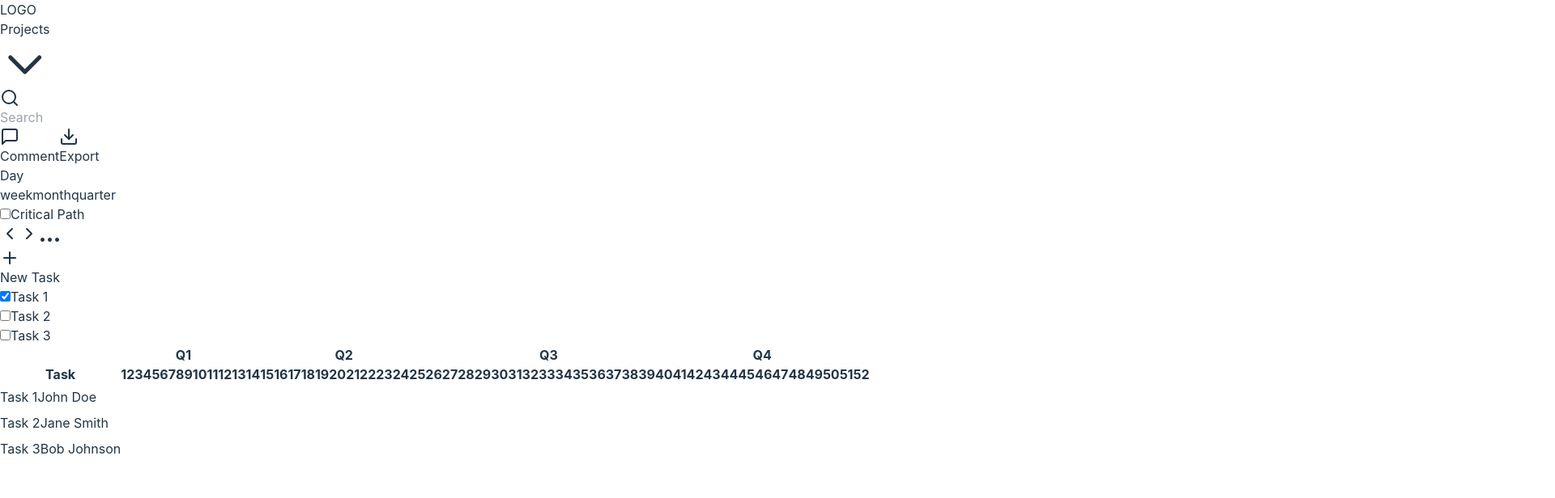
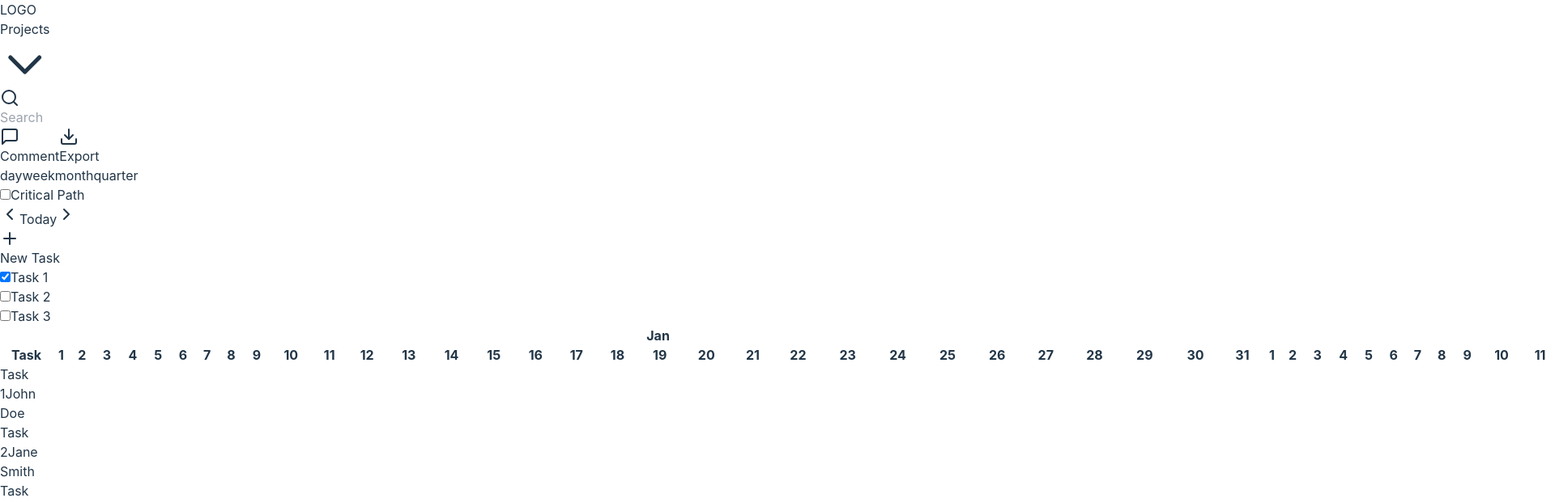
Before and after one commit to JayEmVey/tiny-project-gantt-chart, a React (Vite) app: page / in a window 1280 px wide. Shown: the top 616 px of the page at 81% size, 1920 px wide, since content can reach past the window. Built offline with nearby package versions, Linux system fonts and the light colour scheme.

Commit message:
ui changes to meet design requirements

```diff
--- a/src/components/GanttChartGenerator/GanttChartMain.tsx
+++ b/src/components/GanttChartGenerator/GanttChartMain.tsx
@@ -56,10 +56,11 @@ const GanttChartMain: React.FC = () => {
   const [searchTerm, setSearchTerm] = useState('');
   const [isModalOpen, setIsModalOpen] = useState(false);
   const [editingTask, setEditingTask] = useState<Task | null>(null);
-  const [zoomLevel, setZoomLevel] = useState<ZoomLevel>('week');
+  const [zoomLevel, setZoomLevel] = useState<ZoomLevel>('day');
   const [showCriticalPath, setShowCriticalPath] = useState(false);
 
   const chartRef = useRef<HTMLDivElement>(null);
+  const ganttScrollRef = useRef<HTMLDivElement>(null);
 
   // Filter tasks based on search term
   const filteredTasks = tasks.filter(task =>
@@ -169,6 +170,41 @@ const GanttChartMain: React.FC = () => {
     }
   };
 
+  // Handle navigate to today
+  const handleNavigateToToday = () => {
+    if (!ganttScrollRef.current) return;
+
+    const today = new Date();
+    const yearStart = new Date(today.getFullYear(), 0, 1);
+    let todayIndex = 0;
+
+    if (zoomLevel === 'day') {
+      todayIndex = Math.floor((today.getTime() - yearStart.getTime()) / (1000 * 60 * 60 * 24));
+    } else if (zoomLevel === 'week') {
+      todayIndex = Math.floor((today.getTime() - yearStart.getTime()) / (1000 * 60 * 60 * 24 * 7));
+    } else if (zoomLevel === 'month') {
+      todayIndex = today.getMonth();
+    } else if (zoomLevel === 'quarter') {
+      todayIndex = Math.floor(today.getMonth() / 3);
+    }
+
+    // Calculate scroll position (approximate)
+    const scrollAmount = (todayIndex / (zoomLevel === 'day' ? 365 : zoomLevel === 'week' ? 52 : zoomLevel === 'month' ? 12 : 4)) * ganttScrollRef.current.scrollWidth;
+    ganttScrollRef.current.scrollTo({ left: scrollAmount - ganttScrollRef.current.clientWidth / 2, behavior: 'smooth' });
+  };
+
+  // Handle navigate left
+  const handleNavigateLeft = () => {
+    if (!ganttScrollRef.current) return;
+    ganttScrollRef.current.scrollBy({ left: -ganttScrollRef.current.clientWidth * 0.5, behavior: 'smooth' });
+  };
+
+  // Handle navigate right
+  const handleNavigateRight = () => {
+    if (!ganttScrollRef.current) return;
+    ganttScrollRef.current.scrollBy({ left: ganttScrollRef.current.clientWidth * 0.5, behavior: 'smooth' });
+  };
+
   return (
     <div className="flex flex-col h-screen bg-gray-50">
       {/* Header */}
@@ -184,6 +220,9 @@ const GanttChartMain: React.FC = () => {
         onZoomChange={setZoomLevel}
         showCriticalPath={showCriticalPath}
         onToggleCriticalPath={setShowCriticalPath}
+        onNavigateLeft={handleNavigateLeft}
+        onNavigateRight={handleNavigateRight}
+        onNavigateToToday={handleNavigateToToday}
       />
 
       {/* Main Content: Task List + Gantt Chart */}
@@ -198,6 +237,7 @@ const GanttChartMain: React.FC = () => {
 
         {/* Gantt Chart View */}
         <GanttChartView
+          ref={ganttScrollRef}
           tasks={filteredTasks}
           zoomLevel={zoomLevel}
           onTaskClick={handleTaskClick}
--- a/src/components/GanttChartGenerator/GanttChartView.tsx
+++ b/src/components/GanttChartGenerator/GanttChartView.tsx
@@ -1,4 +1,4 @@
-import React, { useState, useRef, useEffect } from 'react';
+import React, { useState, useRef, useEffect, forwardRef } from 'react';
 import { Task, ZoomLevel } from '../../types';
 
 interface GanttChartViewProps {
@@ -15,14 +15,14 @@ interface BarPosition {
   width: string;
 }
 
-const GanttChartView: React.FC<GanttChartViewProps> = ({
+const GanttChartView = forwardRef<HTMLDivElement, GanttChartViewProps>(({
   tasks,
   zoomLevel,
   onTaskClick,
   onEmptyCellClick,
   onTaskDragInChart,
   showCriticalPath
-}) => {
+}, scrollRef) => {
   const chartRef = useRef<HTMLDivElement>(null);
   const [draggedTask, setDraggedTask] = useState<{ task: Task; startX: number } | null>(null);
 
@@ -40,7 +40,9 @@ const GanttChartView: React.FC<GanttChartViewProps> = ({
         columns.push({
           label: `${i + 1}`,
           date: weekStart,
-          type: 'week'
+          type: 'week',
+          month: weekStart.getMonth(),
+          monthName: weekStart.toLocaleDateString('en-US', { month: 'short' })
         });
       }
     } else if (zoomLevel === 'month') {
@@ -49,7 +51,9 @@ const GanttChartView: React.FC<GanttChartViewProps> = ({
         columns.push({
           label: new Date(today.getFullYear(), i, 1).toLocaleDateString('en-US', { month: 'short' }),
           date: new Date(today.getFullYear(), i, 1),
-          type: 'month'
+          type: 'month',
+          month: i,
+          monthName: new Date(today.getFullYear(), i, 1).toLocaleDateString('en-US', { month: 'short' })
         });
       }
     } else if (zoomLevel === 'quarter') {
@@ -58,7 +62,9 @@ const GanttChartView: React.FC<GanttChartViewProps> = ({
         columns.push({
           label: `Q${i + 1}`,
           date: new Date(today.getFullYear(), i * 3, 1),
-          type: 'quarter'
+          type: 'quarter',
+          month: i * 3,
+          monthName: ''
         });
       }
     } else {
@@ -69,7 +75,9 @@ const GanttChartView: React.FC<GanttChartViewProps> = ({
         columns.push({
           label: date.getDate().toString(),
           date: date,
-          type: 'day'
+          type: 'day',
+          month: date.getMonth(),
+          monthName: date.toLocaleDateString('en-US', { month: 'short' })
         });
       }
     }
@@ -78,6 +86,65 @@ const GanttChartView: React.FC<GanttChartViewProps> = ({
   };
 
   const timeColumns = generateTimeColumns();
+
+  // Group columns by month for day view header
+  const getMonthGroups = () => {
+    if (zoomLevel !== 'day') return [];
+
+    const groups: { monthName: string; count: number; startIndex: number }[] = [];
+    let currentMonth = -1;
+    let currentGroup: { monthName: string; count: number; startIndex: number } | null = null;
+
+    timeColumns.forEach((col, idx) => {
+      if (col.month !== currentMonth) {
+        if (currentGroup) {
+          groups.push(currentGroup);
+        }
+        currentMonth = col.month;
+        currentGroup = {
+          monthName: col.monthName,
+          count: 1,
+          startIndex: idx
+        };
+      } else if (currentGroup) {
+        currentGroup.count++;
+      }
+    });
+
+    if (currentGroup) {
+      groups.push(currentGroup);
+    }
+
+    return groups;
+  };
+
+  const monthGroups = getMonthGroups();
+
+  // Calculate today's position
+  const getTodayPosition = (): number | null => {
+    const today = new Date();
+    const yearStart = new Date(today.getFullYear(), 0, 1);
+
+    let todayIndex = 0;
+
+    if (zoomLevel === 'day') {
+      todayIndex = Math.floor((today.getTime() - yearStart.getTime()) / (1000 * 60 * 60 * 24));
+    } else if (zoomLevel === 'week') {
+      todayIndex = Math.floor((today.getTime() - yearStart.getTime()) / (1000 * 60 * 60 * 24 * 7));
+    } else if (zoomLevel === 'month') {
+      todayIndex = today.getMonth();
+    } else if (zoomLevel === 'quarter') {
+      todayIndex = Math.floor(today.getMonth() / 3);
+    }
+
+    // Check if today is within the visible range
+    if (todayIndex < 0 || todayIndex >= timeColumns.length) return null;
+
+    const columnWidth = 100 / timeColumns.length;
+    return todayIndex * columnWidth;
+  };
+
+  const todayPosition = getTodayPosition();
 
   // Parse date from DD/MM/YYYY format
   const parseDate = (dateStr: string): Date => {
@@ -170,10 +237,28 @@ const GanttChartView: React.FC<GanttChartViewProps> = ({
   ].filter(q => q.months.length > 0);
 
   return (
-    <div ref={chartRef} className="flex-1 overflow-auto bg-gray-50">
-      <div className="min-w-max">
+    <div ref={scrollRef} className="flex-1 overflow-auto bg-gray-50">
+      <div ref={chartRef} className="min-w-max relative">
         <table className="w-full border-collapse">
           <thead>
+            {/* Month Row (for day view) */}
+            {zoomLevel === 'day' && monthGroups.length > 0 && (
+              <tr>
+                <th className="sticky left-0 z-20 bg-white border-2 border-gray-800 p-3 font-bold text-gray-800 w-64">
+                  {/* Empty cell for task names column */}
+                </th>
+                {monthGroups.map((group, idx) => (
+                  <th
+                    key={idx}
+                    colSpan={group.count}
+                    className="bg-blue-100 border-2 border-gray-800 p-3 text-center font-bold text-gray-800 text-base"
+                  >
+                    {group.monthName}
+                  </th>
+                ))}
+              </tr>
+            )}
+
             {/* Quarter Row (only for certain zoom levels) */}
             {(zoomLevel === 'week' || zoomLevel === 'month') && (
               <tr>
@@ -222,14 +307,18 @@ const GanttChartView: React.FC<GanttChartViewProps> = ({
                       )}
                     </div>
                   </td>
-                  {timeColumns.map((column, colIdx) => (
-                    <td
-                      key={colIdx}
-                      className="border border-gray-200 relative h-16 cursor-pointer hover:bg-blue-50 transition-colors"
-                      onClick={() => handleCellClick(colIdx, taskIndex)}
-                      style={{ minHeight: '60px' }}
-                    >
-                      {colIdx === 0 && barPosition && (
+                  <td colSpan={timeColumns.length} className="p-0 relative" style={{ padding: 0 }}>
+                    <div className="relative w-full h-16" style={{ display: 'flex' }}>
+                      {timeColumns.map((column, colIdx) => (
+                        <div
+                          key={colIdx}
+                          className="border border-gray-200 cursor-pointer hover:bg-blue-50 transition-colors flex-shrink-0"
+                          onClick={() => handleCellClick(colIdx, taskIndex)}
+                          style={{ minWidth: '48px', height: '64px', flexGrow: 1 }}
+                        />
+                      ))}
+                      {/* Render task bar as overlay spanning across days */}
+                      {barPosition && (
                         <div
                           className={`absolute top-1/2 transform -translate-y-1/2 ${colorClass} rounded-lg shadow cursor-move transition-all duration-300 hover:shadow-lg`}
                           style={{
@@ -258,8 +347,27 @@ const GanttChartView: React.FC<GanttChartViewProps> = ({
                           )}
                         </div>
                       )}
-                    </td>
-                  ))}
+                      {/* Today marker for this row */}
+                      {taskIndex === 0 && todayPosition !== null && (
+                        <div
+                          className="absolute pointer-events-none"
+                          style={{
+                            left: `${todayPosition}%`,
+                            top: '-100vh',
+                            bottom: '-100vh',
+                            zIndex: 20
+                          }}
+                        >
+                          <div className="relative h-full">
+                            <div className="absolute w-0.5 h-full bg-red-500" />
+                            <div className="absolute -top-0 left-1/2 transform -translate-x-1/2 bg-red-500 text-white text-xs font-bold px-2 py-0.5 rounded whitespace-nowrap">
+                              Now
+                            </div>
+                          </div>
+                        </div>
+                      )}
+                    </div>
+                  </td>
                 </tr>
               );
             })}
@@ -268,6 +376,8 @@ const GanttChartView: React.FC<GanttChartViewProps> = ({
       </div>
     </div>
   );
-};
+});
+
+GanttChartView.displayName = 'GanttChartView';
 
 export default GanttChartView;
--- a/src/components/GanttChartGenerator/ViewControls.tsx
+++ b/src/components/GanttChartGenerator/ViewControls.tsx
@@ -7,32 +7,37 @@ interface ViewControlsProps {
   onZoomChange: (level: ZoomLevel) => void;
   showCriticalPath: boolean;
   onToggleCriticalPath: (show: boolean) => void;
+  onNavigateLeft?: () => void;
+  onNavigateRight?: () => void;
+  onNavigateToToday?: () => void;
 }
 
 const ViewControls: React.FC<ViewControlsProps> = ({
   zoomLevel,
   onZoomChange,
   showCriticalPath,
-  onToggleCriticalPath
+  onToggleCriticalPath,
+  onNavigateLeft,
+  onNavigateRight,
+  onNavigateToToday
 }) => {
   const zoomLevels: ZoomLevel[] = ['day', 'week', 'month', 'quarter'];
 
   return (
     <div className="bg-white border-b border-gray-200 px-6 py-4">
       <div className="flex items-center justify-between">
-        {/* View Mode Selector */}
+        {/* View Mode Selector - Segmented Control */}
         <div className="flex items-center gap-2">
-          <span className="text-gray-700 font-medium mr-2">Day</span>
-          <div className="flex border-2 border-gray-800 rounded-lg overflow-hidden">
-            {zoomLevels.slice(1).map((level) => (
+          <div className="inline-flex border-2 border-gray-800 rounded-lg overflow-hidden">
+            {zoomLevels.map((level) => (
               <button
                 key={level}
                 onClick={() => onZoomChange(level)}
                 className={`
-                  px-6 py-2 font-medium capitalize transition-colors border-r-2 last:border-r-0 border-gray-800
+                  px-6 py-2 font-medium capitalize transition-all border-r-2 last:border-r-0 border-gray-800
                   ${zoomLevel === level
                     ? 'bg-gray-800 text-white'
-                    : 'bg-white text-gray-700 hover:bg-gray-50'
+                    : 'bg-white text-gray-700 hover:bg-gray-100'
                   }
                 `}
               >
@@ -59,14 +64,26 @@ const ViewControls: React.FC<ViewControlsProps> = ({
 
           {/* Navigation Controls */}
           <div className="flex items-center gap-2">
-            <button className="p-2 border-2 border-gray-800 rounded hover:bg-gray-50 transition-colors">
+            <button
+              onClick={onNavigateLeft}
+              className="p-2 border-2 border-gray-800 rounded hover:bg-gray-50 transition-colors"
+              title="Navigate left"
+            >
               <ChevronLeft className="w-5 h-5" strokeWidth={2} />
             </button>
-            <button className="p-2 border-2 border-gray-800 rounded hover:bg-gray-50 transition-colors">
+            <button
+              onClick={onNavigateToToday}
+              className="px-4 py-2 border-2 border-gray-800 rounded hover:bg-gray-50 transition-colors font-medium"
+              title="Go to today"
+            >
+              Today
+            </button>
+            <button
+              onClick={onNavigateRight}
+              className="p-2 border-2 border-gray-800 rounded hover:bg-gray-50 transition-colors"
+              title="Navigate right"
+            >
               <ChevronRight className="w-5 h-5" strokeWidth={2} />
-            </button>
-            <button className="p-2 border-2 border-gray-800 rounded hover:bg-gray-50 transition-colors">
-              <span className="px-2 font-medium">•••</span>
             </button>
           </div>
         </div>
```
Also changed, not shown: src/components/GanttChartGenerator/GanttHeader.tsx (+23 -1 lines), src/utils/ganttUtils.ts (+70 -1 lines).
